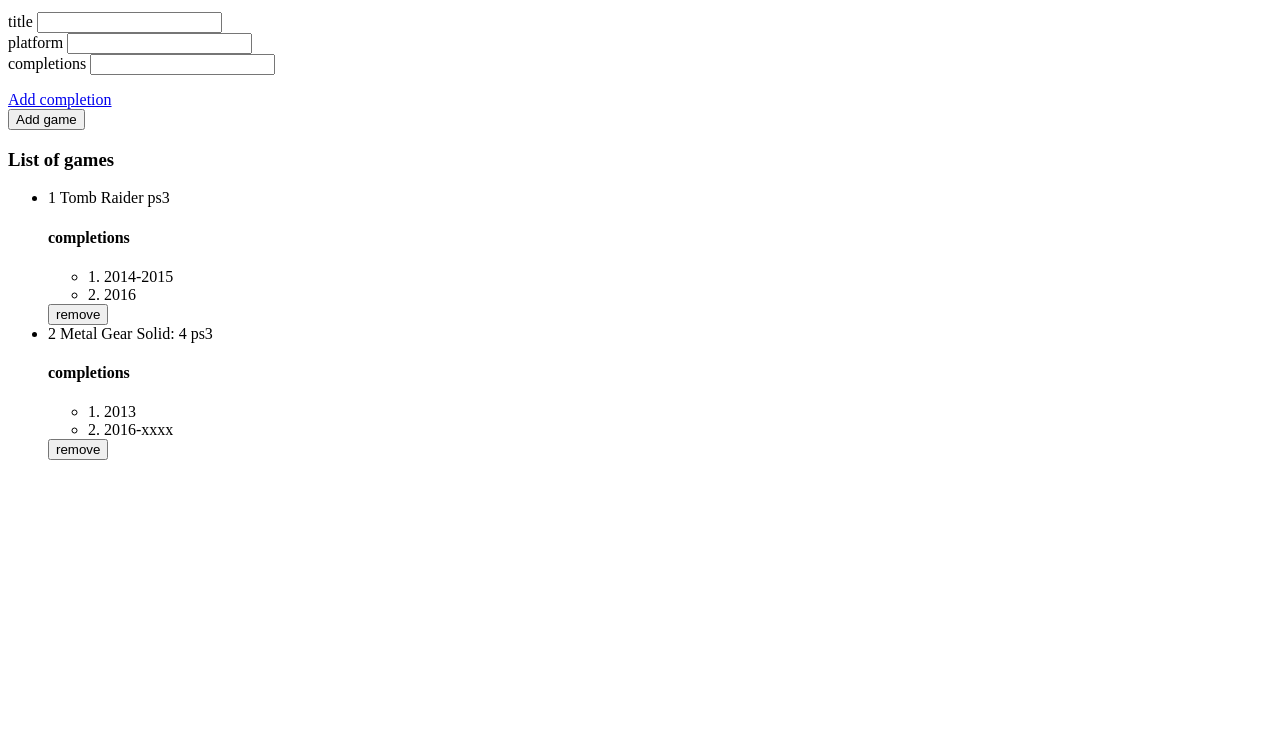
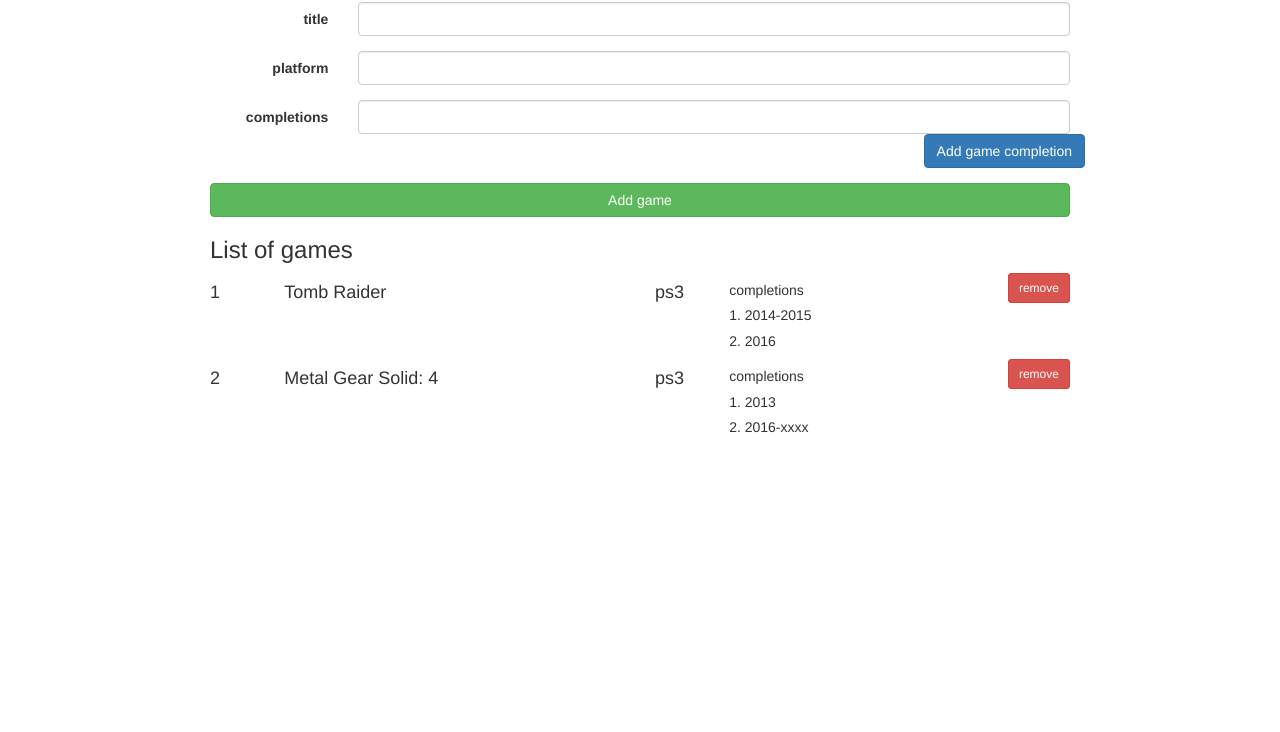
Before and after one commit to piontek555/ng-app, a website: page index.html in a window 1280 px wide. Shown: the part 68-800 px from the top of the page. Drawn offline with nearby package versions, Linux system fonts and the light colour scheme.

Commit message:
Some changes

```diff
--- a/index.html
+++ b/index.html
@@ -4,58 +4,79 @@
 <head>
   <meta charset="UTF-8">
   <title>ngApp</title>
-  <style scr='./main.css'></style>
+  <link rel="stylesheet" href="./main.css">
+  <link rel="stylesheet" href="https://maxcdn.bootstrapcdn.com/bootstrap/3.3.7/css/bootstrap.min.css" integrity="sha384-BVYiiSIFeK1dGmJRAkycuHAHRg32OmUcww7on3RYdg4Va+PmSTsz/K68vbdEjh4u" crossorigin="anonymous">
   <script src="../node_modules/angular/angular.js"></script>
 </head>
 
 
 <body>
+  <div class="inner">
     <h1>Gaming stats</h1>
 
+
     <div ng-controller="mainController">
-    <form ng-submit="formSubmit()">
-      <div class="f-form">
-        <div class="f-field">
-          <label for="title" class="f-field__label">title</label>
-          <input type="text" class="f-field__controles" ng-model="gameTitle" id="title">
+      <form ng-submit="formSubmit()" class="form-horizontal">
+        <div class="form-group">
+          <label for="title" class="col-sm-2 control-label">title</label>
+          <div class="col-sm-10">
+            <input type="text" class="form-control" ng-model="gameTitle" id="title" >
           </div>
-        <div class="f-field">
-          <label for="title" class="f-field__label">platform</label>
-          <input type="text" class="f-field__controles" ng-model="gamePlatform" id="platform">
         </div>
-
-          <div class="f-field">
-            <label for="title" class="f-field__label">completions</label>
-            <input type="text" ng-model="gameCompletion" id="completions">
-            <ul>
+        <div class="form-group">
+          <label for="platform" class="col-sm-2 control-label">platform</label>
+          <div class="col-sm-10">
+            <input type="text" class="form-control" ng-model="gamePlatform" id="platform" >
+          </div>
+        </div>
+        <div class="form-group">
+          <label for="completions" class="col-sm-2 control-label">completions</label>
+          <div class="col-sm-10">
+            <input type="text" class="form-control" ng-model="gameCompletion" id="completions" >
+          </div>
+          <a href="#" ng-click="addCompletion()" class="btn btn-primary pull-right">Add game completion</a>
+          <ul class="list-unstyled">
             <li ng-repeat="completion in completionsList">
-                <span>{{$index+1}}. {{completionsList[$index]}}</span>
-                <button ng-click="removeEl(completionsList, $index)">remove</button>
+              <div class="row">
+                <h4 class="col-sm-10">{{$index+1}}. {{completionsList[$index]}}</h4>
+                <button ng-click="removeEl(completionsList, $index)" class="btn btn-danger btn-sm col-sm-2">remove</button>
+              </div>
             </li>
           </ul>
-            <a href="#" ng-click="addCompletion()">Add completion</a>
         </div>
-        <button type="submit">Add game</button>
-      </div>
+        <button type="submit" class="btn btn-success btn-block">Add game</button>
       </form>
       <div ng-if="gameList.length">
         <h3>List of games</h3>
-      <ul>
+        <ul class="list-unstyled">
           <li ng-repeat="game in gameList">
-          <span>{{$index+1}}</span>
-          <span>{{game.title}}</span>
-          <span>{{game.platform}}</span>
+            <div class="row">
+              <div class="col-sm-1">
+                <h4>{{$index+1}}</h4>
+              </div>
+              <div class="col-sm-5">
+                <h4>{{game.title}}</h4>
+              </div>
+              <div class="col-sm-1">
+                <h4>{{game.platform}}</h4>
+              </div>
+              <div class="col-sm-3">
                 <div ng-if="game.completions.length">
-            <h4>completions</h4>
-            <ul>
+                  <h5>completions</h5>
+                  <ul class="list-unstyled">
                     <li ng-repeat="completion in game.completions">
-                <span>{{$index+1}}. {{game.completions[$index]}}</span>
+                      <h5>{{$index+1}}. {{game.completions[$index]}}</h5>
                     </li>
                   </ul>
                 </div>
-          <button ng-click="removeEl(gameList, $index)">remove</button>
+              </div>
+              <div class="col-sm-2 text-right">
+                <button ng-click="removeEl(gameList, $index)" class="btn btn-danger btn-sm">remove</button>
+              </div>
+            </div>
           </li>
         </ul>
+      </div>
     </div>
   </div>
   <script src="app/app.js"></script>
--- a/main.css
+++ b/main.css
@@ -1,4 +1,6 @@
-.f-field__label,
-.f-field__controles {
-	display: block;
+.inner {
+	ddisplay: block;
+    margin: 0 auto;
+    padding: 0 20px;
+    max-width: 900px;
 }
```
Lines whose indentation alone changed are shown as unchanged.
